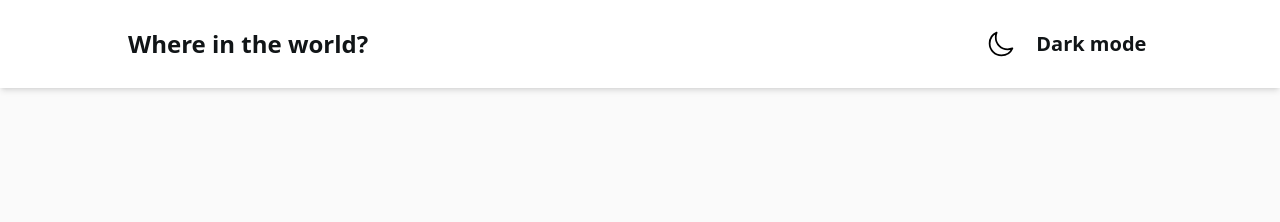
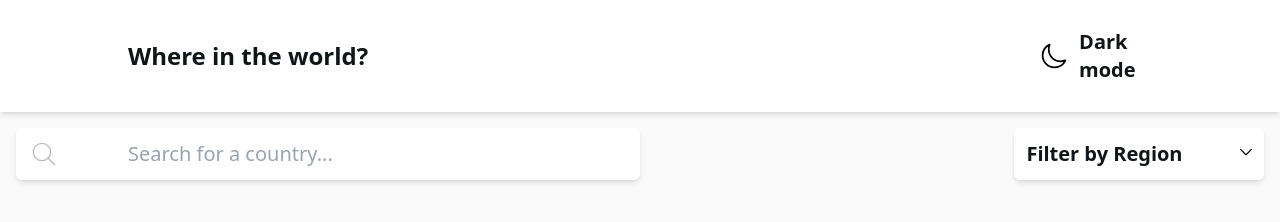
Before and after one commit to Dotjos/rest-countries-api, a website: page index.html in a window 1280 px wide. Drawn offline with Linux system fonts and the light colour scheme; a web font is replaced by a local one.

Commit message:
layout done

```diff
--- a/index.html
+++ b/index.html
@@ -11,11 +11,15 @@
     />
     <title>Rest API countries</title>
     <link rel="stylesheet" href="/styles/output.css" />
-    <link rel="shortcut icon" href="favicon.ico" type="image/x-icon" />
+    <link
+      rel="shortcut icon"
+      href="./Assets/icons8-country-16.png"
+      type="image/x-icon"
+    />
     <script defer type="module" src="/JS/controller.js"></script>
   </head>
-  <body class="bg-VeryLightGray">
-    <div class="wrapper font-NunitoSans text-VeryDarkBlue">
+  <body class="bg-VeryLightGray font-NunitoSans text-VeryDarkBlue">
+    <div class="wrapper">
       <div
         class="nav bg-white py-4 lg:py-7 shadow-md flex justify-center items-center"
       >
@@ -24,9 +28,7 @@
             <h1>Where in the world?</h1>
           </div>
 
-          <div
-            class="w-1/3 sm:w-1/5 lg:w-2/12 flex items-center justify-evenly"
-          >
+          <div class="w-16 lg:w-28 flex items-center justify-evenly">
             <div class="relative w-6 h-6 lg:h-7 lg:w-10">
               <div class="w-full lg:w-7 absolute">
                 <img src="./Assets/moon-outline.svg" alt="" />
@@ -42,15 +44,61 @@
               </div>
             </div>
             <div class="w-2/3 flex justify-end">
-              <h1 class="text-sm sm:font-semibold sm:text-base lg:text-xl">
+              <h1 class="text-xs sm:font-semibold sm:text-base lg:text-xl">
                 Dark mode
               </h1>
             </div>
           </div>
         </div>
       </div>
-      <div class="searchBar"></div>
-      <div class="flag-info"></div>
+      <div class="p-4">
+        <div class="md:flex md:justify-between">
+          <div
+            class="searchBar bg-white flex justify-between p-3 rounded-md shadow-md md:w-2/4"
+          >
+            <div class="flex justify-center relative items-center w-6 lg:w-8">
+              <div class="absolute">
+                <img src="./Assets/greySearch.svg" class="" alt="" />
+              </div>
+
+              <div class="hidden absolute">
+                <img src="./Assets/icons8-search.svg" class="" alt="" />
+              </div>
+            </div>
+
+            <div class="w-10/12 flex justify-center items-center">
+              <input
+                type="text"
+                placeholder="Search for a country..."
+                class="text-sm outline-none w-full lg:text-xl"
+                maxlength="20"
+              />
+            </div>
+          </div>
+          <div
+            class="bg-white flex md:w-1/5 w-3/5 mt-5 md:mt-0 shadow-md rounded-md p-3 justify-between"
+          >
+            <div>
+              <h1 class="font-semibold lg:text-xl">Filter by Region</h1>
+            </div>
+            <div class="h-6 w-3 flex justify-center items-center relative">
+              <div class="absolute hidden">
+                <img src="./Assets/arrow-down-338-svgrepo-com.svg" alt="" />
+              </div>
+              <div class="absolute hidden">
+                <img src="./Assets/arrow-up-337-svgrepo-com (2).svg" alt="" />
+              </div>
+              <div class="absolute hidden">
+                <img src="./Assets/arrow-up-337-svgrepo-com.svg" alt="" />
+              </div>
+              <div class="absolute">
+                <img src="./Assets/arrow-down-338-svgrepo-com (1).svg" alt="" />
+              </div>
+            </div>
+          </div>
+        </div>
+        <div class="flag-info mt-5 lg:mt-5 p-3"></div>
+      </div>
     </div>
   </body>
 </html>
```
Also changed, not shown: Assets/arrow-down-338-svgrepo-com (1).svg (added), Assets/arrow-down-338-svgrepo-com.svg (added), Assets/arrow-up-337-svgrepo-com (1).svg (added), Assets/arrow-up-337-svgrepo-com (2).svg (added), Assets/arrow-up-337-svgrepo-com.svg (added), Assets/greySearch.svg (added), Assets/icons8-country-16.png (added), Assets/icons8-search.svg (added), styles/output.css.
